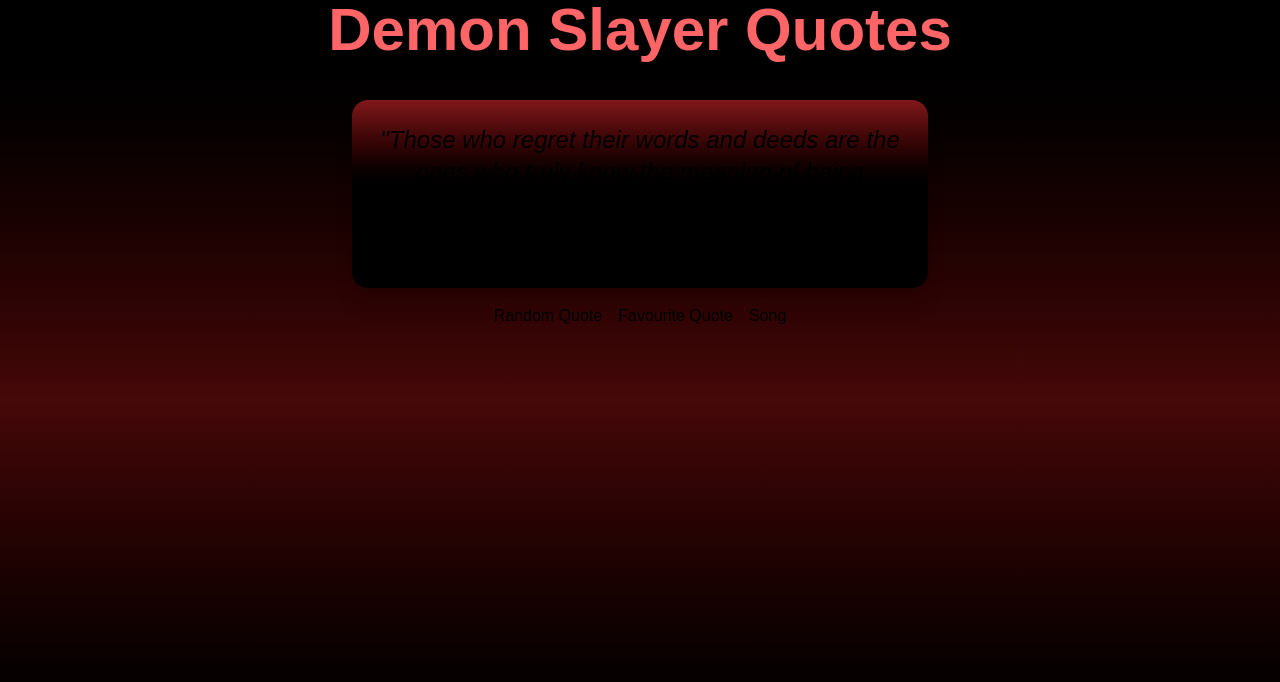
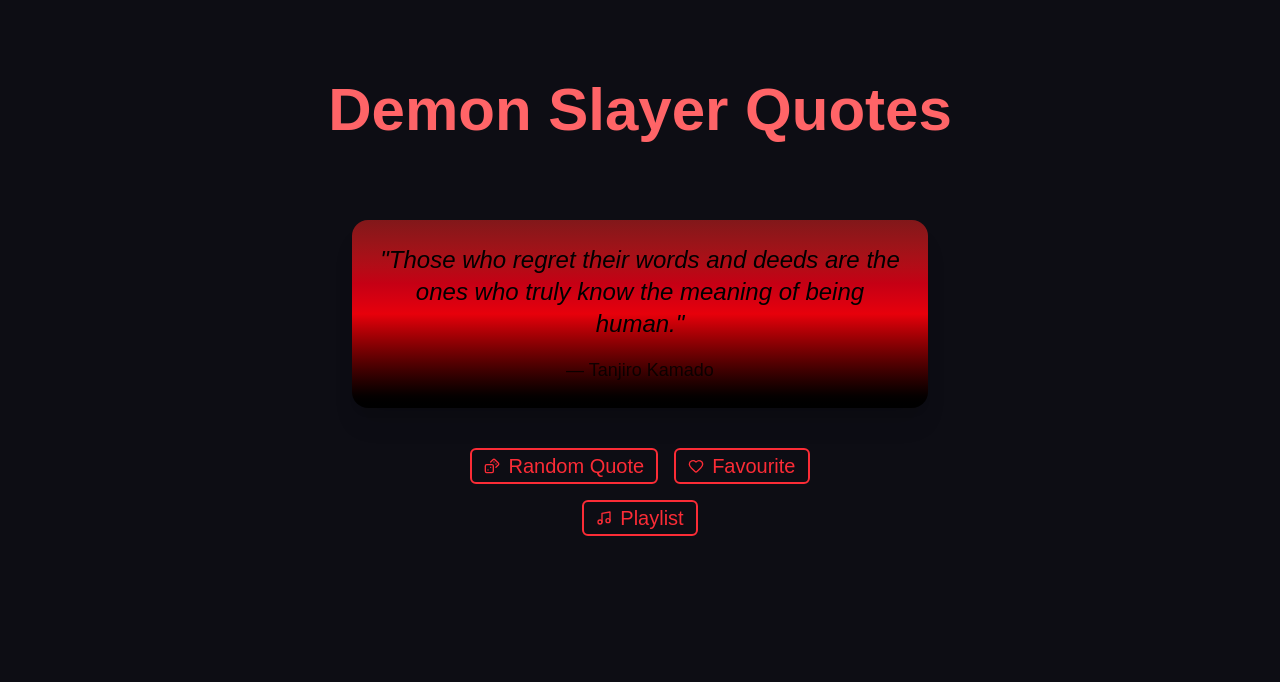
Before and after one commit to amirahyusof/demon-slayer-quote, a Next.js app: page / in a window 1280 px wide. Shown: the top 682 px of the page. Built offline with nearby package versions, Linux system fonts and the light colour scheme.

Commit message:
changes background color

```diff
--- a/app/layout.tsx
+++ b/app/layout.tsx
@@ -20,7 +20,7 @@
   return (
     <html lang="en">
       <body
-        className={`${jpFont.className} antialiased`}
+        className={`${jpFont.className} antialiased bg-[#0d0d14]`}
       >
         {children}
       </body>
--- a/app/page.tsx
+++ b/app/page.tsx
@@ -4,7 +4,7 @@
 import gsap from 'gsap';
 import { ScrollTrigger } from 'gsap/ScrollTrigger';
 import { quotes, Quote } from '@/lib/quotes';
-import KatanaDivider from '@/components/katanaDivider';
+import NavigationButton from '@/components/navigationButton';
 
 gsap.registerPlugin(ScrollTrigger);
 
@@ -40,28 +40,24 @@
   }, []);
 
   return (
-    <main className="min-h-screen text-center bg-gradient-to-b from-black via-red-950 to-black">
-      <h1 className="text-5xl text-red-400 sm:text-6xl font-bold mb-6">
+    <div className="min-h-screen text-center overflow-y-hidden">
+      <h1 className="text-5xl text-red-400 sm:text-6xl font-bold mb-6 mt-20">
         Demon Slayer Quotes
       </h1>
       {/* Hero Section */}
-      <section className="flex flex-col items-center justify-center mt-10">
+      <section className="flex flex-col items-center justify-center mt-20">
         {randomQuote && (
           <div
             ref={quoteRef}
-            className="p-6 bg-gradient-to-b from-red-900 via-black to-black rounded-2xl shadow-xl max-w-xl"
+            className="p-6 bg-gradient-to-b from-red-900 via-red-600 to-black rounded-2xl shadow-xl max-w-xl"
           >
             <p className="text-2xl italic mb-4">"{randomQuote.text}"</p>
             <span className="text-lg opacity-80">— {randomQuote.author}</span>
           </div>
         )}
 
-        <div className='flex flex-row gap-4 mt-4'>
-          <button> Random Quote </button>
-          <button> Favourite Quote </button>
-          <button> Song </button>
-        </div>
+        <NavigationButton />
       </section>
-    </main>
+    </div>
   );
 }
```
